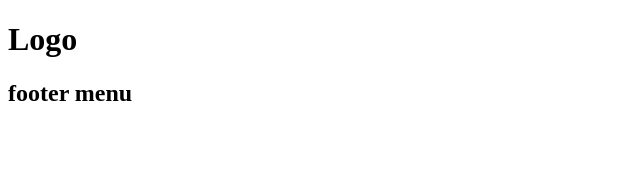
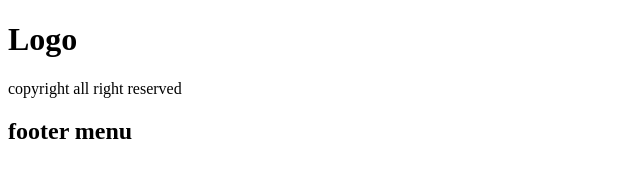
Before and after one commit to alikerock/estsoft-1st-project-ex, a plain HTML site: page index.html in a window 1280 px wide. Shown: the whole page, without its empty margins (0-640 px from the left). Drawn offline with Linux system fonts and the light colour scheme.

Commit message:
Update footer content in index.html

```diff
--- a/index.html
+++ b/index.html
@@ -10,6 +10,7 @@
     <h1>Logo</h1>
   </header>
   <footer>
+    <p>copyright all right reserved</p>
     <h2>footer menu</h2>
   </footer>
 </body>
```
